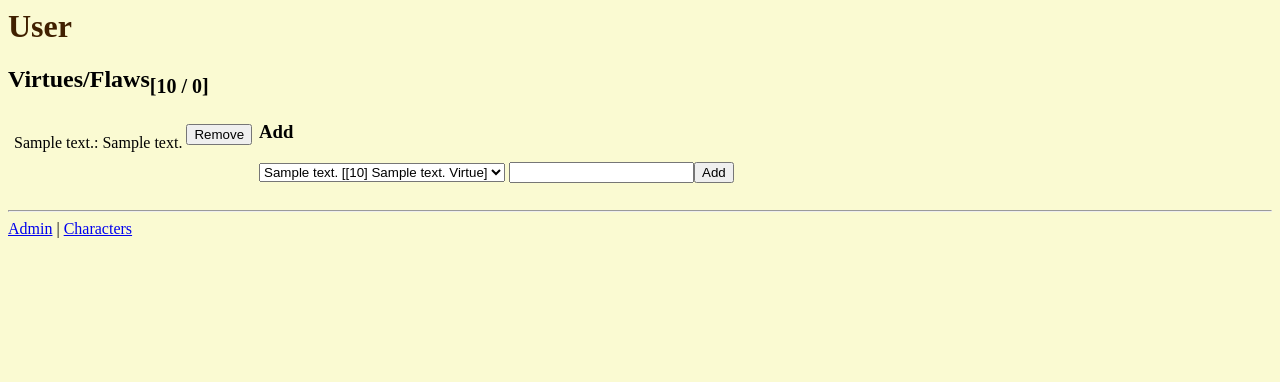
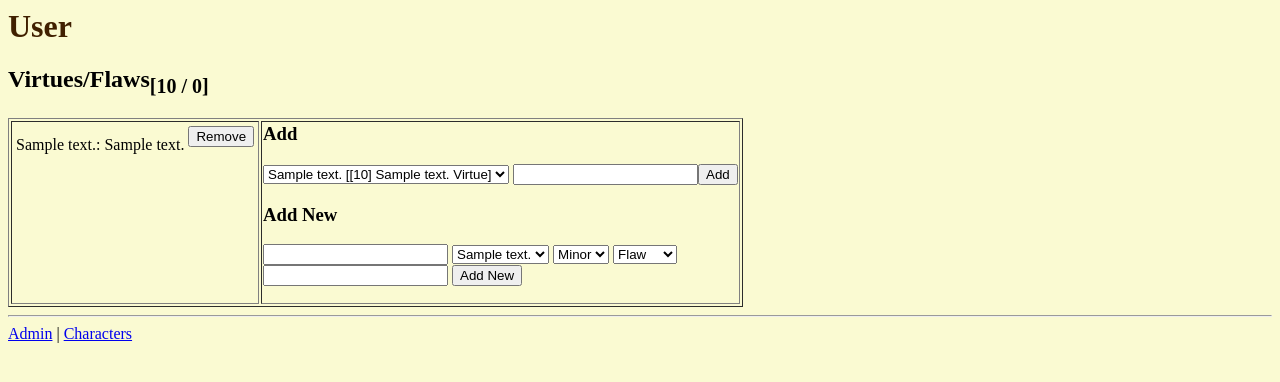
Before and after one commit to DaveTheTroll/ArsMagica, a Django app: page /character/virtues/1 in a window 1280 px wide. Shown: the top 382 px of the page. Run offline with Django 3.2, Linux system fonts and the light colour scheme; tables that the repository leaves empty hold one stand-in row (values such as "Sample post").

Commit message:
Create new virtues

```diff
--- a/arsmagica/character/templates/character/character_virtues.html
+++ b/arsmagica/character/templates/character/character_virtues.html
@@ -3,7 +3,7 @@
 {% block content %}
     <h1>{{character.fullname}}</h1>
     <h2>Virtues/Flaws<sub>[{{character.virtue_total}} / {{character.flaw_total}}]</sub></h2>
-    <table><tr valign="top"><td>
+    <table border="1"><tr valign="top"><td>
         <table>
             {% for v in character.virtues %}
             <tr><td>{{v}}</td><td><form action="" method="post">{% csrf_token %}<input type="submit" name="Submit" value="Remove" /><input type="hidden" name="pk" value="{{v.pk}}" /></form></td></tr>
@@ -20,5 +20,26 @@
         </select>
         <input type="text" maxlength="512" name="notes" /><input type="submit" name="Submit" value="Add" />
     </form>
+    <h3>Add New</h3>
+    <form action="" method="post">{% csrf_token %}
+        <input type="text" name="text" maxlength="64" />
+        <select name="type">
+        {% for v in virtuetypes %}
+            <option value="{{v.pk}}">{{v.text}}</option>
+        {% endfor %}
+        </select>
+        <select name="mm">
+            <option value="1">Minor</option>
+            <option value="3">Major</option>
+            <option value="0">Free</option>
+        </select>
+        <select name="vf">
+            <option value="-1">Flaw</option>
+            <option value="+1">Virtues</option>
+        </select>
+        <br/>
+        <input type="text" maxlength="512" name="notes" />
+        <input type="submit" name="Submit" value="Add New" />
+    </form>
     </td></tr></table>
 {% endblock %}
--- a/arsmagica/character/views.py
+++ b/arsmagica/character/views.py
@@ -1,5 +1,5 @@
 from django.views import generic, View
-
+from django.db import transaction
 from .models import Character, CharacterType, House, CharacterVirtue, Virtue, VirtueType
 
 class CharacterIndexView(generic.ListView):
@@ -36,6 +36,17 @@ class CharacterVirtuesView(generic.TemplateView):
         elif request.POST['Submit'] == "Add":
             new_cv = CharacterVirtue(character=Character.objects.get(pk=kwargs['pk']), virtue=Virtue.objects.get(pk=int(request.POST['virtue'])), notes=request.POST['notes'])
             new_cv.save()
+        elif request.POST['Submit'] == "Add New":
+            new_v = Virtue(text=request.POST['text'],
+                virtue_type = VirtueType.objects.get(pk=int(request.POST['type'])),
+                cost = int(request.POST['mm']) * int(request.POST['vf'])
+            )
+            new_v.save()
+            print("===========")
+            print(new_v.pk)
+            print("===========")
+            new_cv = CharacterVirtue(character=Character.objects.get(pk=kwargs['pk']), virtue=new_v, notes=request.POST['notes'])
+            new_cv.save()
         return super(CharacterVirtuesView, self).get(request, **kwargs)
 
     def get(self, request, **kwargs):
```
